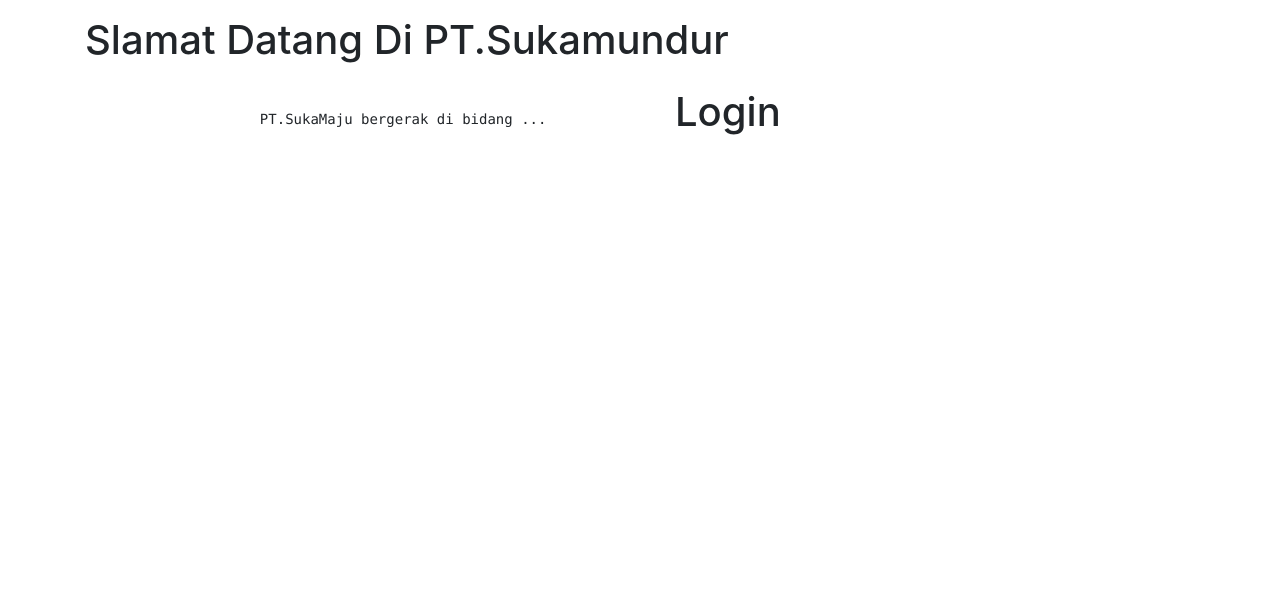
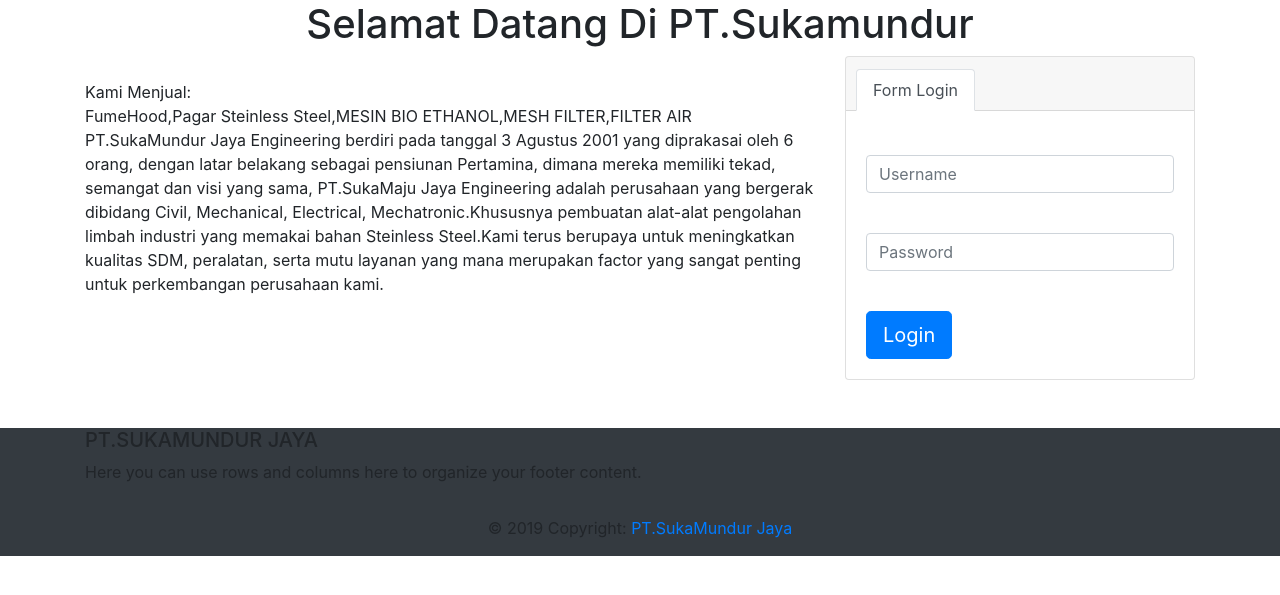
Before and after one commit to HendraLatumeten/Tugaskelompok, a PHP site: page / in a window 1280 px wide. Shown: the part 56-651 px from the top of the page. Run offline with PHP 8.4, Linux system fonts and the light colour scheme.

Commit message:
merubah index.php

```diff
--- a/index.php
+++ b/index.php
@@ -29,24 +29,113 @@
     </nav>
 
 
-    <dir class="container">
+    <div class="container">
       <div class="row">
-          <div class="col-sm-12 md-12">
-            <h1> Slamat Datang Di PT.Sukamundur </h1>
+          <div class="col-sm-12 col-md-12">
+            <h1> Selamat Datang Di PT.Sukamundur  </h1>
+            <style>
+                h1 {
+                text-align: center;
+                }
+                </style>
           </div>
+
       </div>
-      <dir class="row">
-          <div class="col-sm-6 md-6">
-            <pre>
-                PT.SukaMaju bergerak di bidang ...
-            </pre>
+      <div class="row">
+          <div class="col-sm-8 md-8">
+            <p>
+            <br>
+            Kami Menjual: <br> FumeHood,Pagar Steinless Steel,MESIN BIO ETHANOL,MESH FILTER,FILTER AIR
+
+            PT.SukaMundur Jaya Engineering berdiri pada tanggal 3 Agustus 2001 yang diprakasai oleh 6 orang,
+            dengan latar belakang sebagai pensiunan Pertamina, dimana mereka memiliki tekad, semangat dan visi yang sama, PT.SukaMaju Jaya Engineering adalah perusahaan yang bergerak dibidang Civil, Mechanical, Electrical, Mechatronic.Khususnya pembuatan alat-alat pengolahan limbah industri yang memakai bahan Steinless Steel.Kami terus berupaya untuk meningkatkan kualitas SDM, peralatan,
+            serta mutu layanan yang mana merupakan factor yang sangat penting untuk perkembangan perusahaan kami.
+            </p>
+            <br>
+
+
+        <br>
           </div>
-          <div class="col-sm-6 md-6">
-            <!-- Form Login  -->
-            <h1>  Login</h1>
-          </div>
-      </dir>
-    </dir>
+          <div class="col-sm-4 md-4">
+                <!-- Form Login  -->
+                    <form>
+                        <div class="card">
+                            <div class="card-header">
+                                <ul class="nav nav-tabs card-header-tabs">
+                                    <li class="nav-item">
+                                        <a class="nav-link active" href="#">Form Login</a>
+                                    </li>
+                                </ul>
+                            </div>
+                            <div class="card-body">
+                                <div class="form">
+                                    <div class="form-group">
+                                        <label for="input1"></label>
+                                        <input type="text" class="form-control" id="Username" placeholder="Username">
+                                    </div>
+                                    <div class="form-group">
+                                        <label for="input2"></label>
+                                        <input type="Password" class="form-control" id="Password" placeholder="Password">
+                                    </div>
+                                </div>
+                                <br>
+                                <button id="button onclick" class="btn btn-primary btn-lg">Login</button>
+                            </div>
+                    </form>
+                </div>
+            </div>
+        </div>
+    </div>
+    <br>
+    <br>
+
+        <!-- Footer Bar -->
+    <footer class="page-footer font-small indigo md-12 bg-dark">
+
+    <!-- Footer Links -->
+    <div class="container text-center text-md-left">
+
+    <!-- Grid row -->
+    <div class="row">
+
+    <!-- Grid column -->
+    <div class="col-md-12 mt-md-0 mt-3">
+
+    <!-- Content -->
+    <h5 class="text-uppercase">PT.SukaMundur Jaya</h5>
+        <p>Here you can use rows and columns here to organize your footer content.</p>
+    </div>
+
+    <!-- Grid column -->
+        <hr class="clearfix w-100 d-md-none pb-3">
+
+    <!-- Grid column -->
+    <div class="col-md-3 mb-md-0 mb-3">
+
+    </div>
+    <!-- Grid column -->
+
+    <!-- Grid column -->
+    <div class="col-md-3 mb-md-0 mb-3">
+    </div>
+
+    <!-- Grid column -->
+
+    </div>
+    <!-- Grid row -->
+
+    </div>
+    <!-- Footer Links -->
+
+    <!-- Copyright -->
+    <div class="footer-copyright text-center py-3">© 2019 Copyright:
+        <a href="https://mdbootstrap.com/bootstrap-tutorial/">PT.SukaMundur Jaya</a>
+    </div>
+    <!-- Copyright -->
+
+    </footer>
+    <!-- Footer Bar -->
+
 
 
 
```
